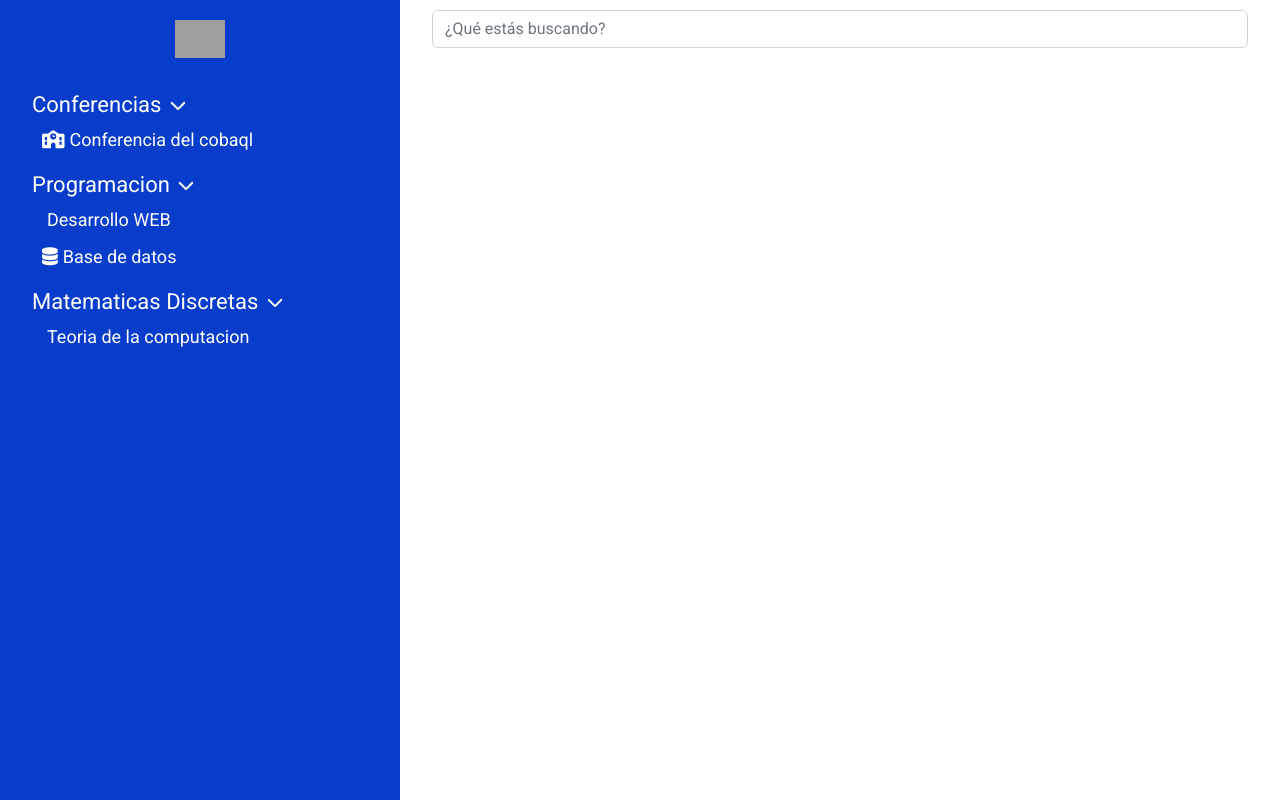
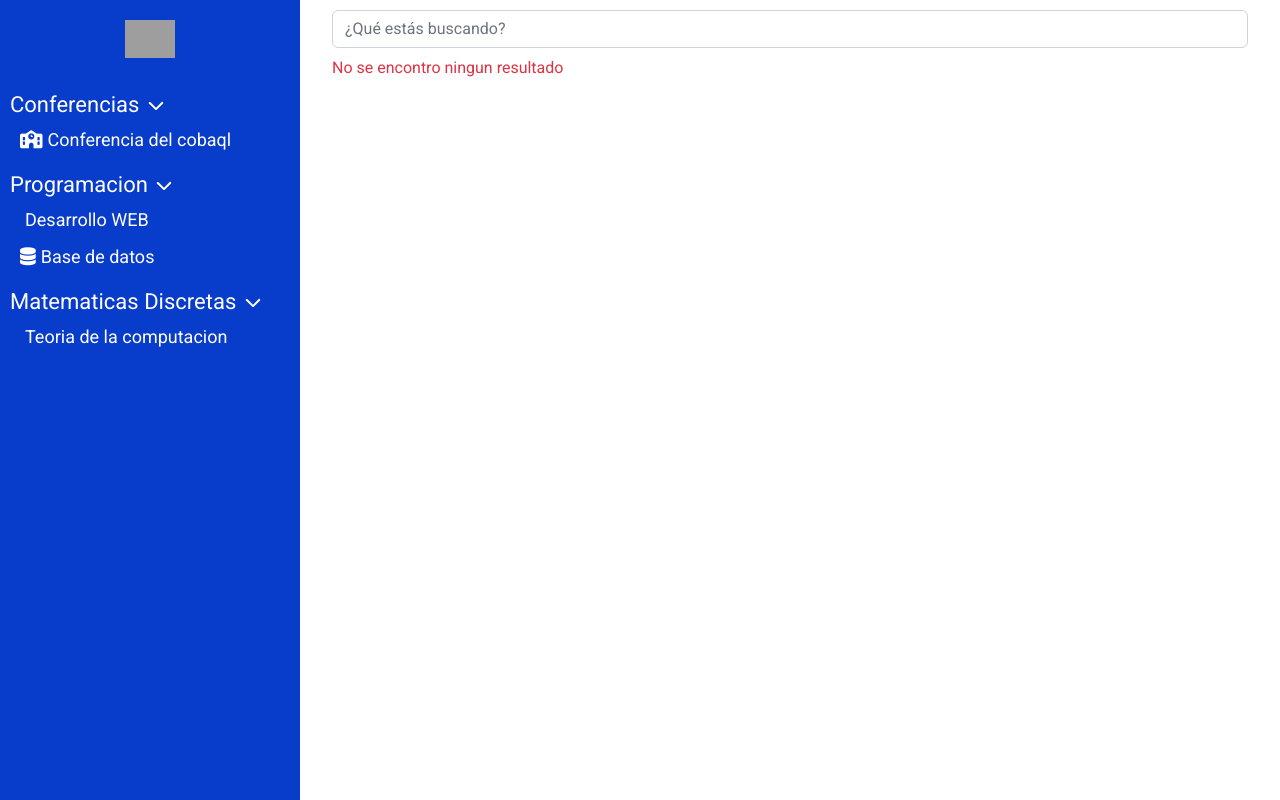
Before and after one commit to alexispathe/APP_plataforma_curso, a React (Vite) app: page / in a window 1280 px wide. Built offline with nearby package versions, Linux system fonts and the light colour scheme; grey boxes are pictures that could not be loaded.

Commit message:
Se añade la grid para los videos

```diff
--- a/src/assets/styles/globalVariables.css
+++ b/src/assets/styles/globalVariables.css
@@ -13,5 +13,5 @@
     --fz-category: 18px;
 
     /*Ancho del header*/
-    --w-header: 400px;
+    --w-header: 300px;
 }
--- a/src/assets/styles/header.css
+++ b/src/assets/styles/header.css
@@ -61,6 +61,9 @@
     width: 100%;
     margin-top: 25px;
 }
+.header-section{
+    padding-left: 10px;
+}
 .header-section-container li{
     list-style: none;
     padding: 5px 0px ;
--- a/src/assets/styles/home.css
+++ b/src/assets/styles/home.css
@@ -1,6 +1,6 @@
 @import url('./globalVariables.css');
 .home-container{
-    width: calc(100% - 400px);
+    width: calc(100% - var(--w-header));
     float: right;
     padding: 10px 20px;
     z-index: 10;
--- a/src/components/Search.jsx
+++ b/src/components/Search.jsx
@@ -1,26 +1,29 @@
 /*---------ESTE ES EL COMPONENTE SIRVE COMO BUSCADOR DE CUALQUIER VIDEO DE ESTIC ------ */
-import { useContext, useState } from 'react';
-import {Form} from 'react-bootstrap';
-import { VideosContext } from '../contexts/VideosProvider';
-import { VideoListComponent } from './VideoListComponent';
-export const Search =()=>{
+import { useContext, useState } from "react";
+import { Form } from "react-bootstrap";
+import { VideosContext } from "../contexts/VideosProvider";
+import { VideoListComponent } from "./VideoListComponent";
+
+export const Search = () => {
   /* IMPORTAMOS EL CONTEXTO Y LO PASAMOS EN USECONTEXT */
   const [videoList, setVideoList] = useState([]);
   const [videosDB, setVideosDB] = useContext(VideosContext); //Como estamos trabajando con un estado en "VideosProvider" lo devolvemos
-    const handleChange=(evt)=>{
+  const handleChange = (evt) => {
     /* Con esta funcion estamos capturando lo que se escribe dentro del formulario para luego hacer una comparacion y mostrar los videos que coencidan con los buscado*/
     const data = [];
-        for(let video of videosDB){
-            if(video.title.toLowerCase().search(evt.target.value.toLowerCase())>=0){
-                data.push(video)
+    for (let video of videosDB) {
+      if (
+        video.title.toLowerCase().search(evt.target.value.toLowerCase()) >= 0
+      ) {
+        data.push(video);
       }
     }
     setVideoList(data);
-    }
-    return(
+  };
+  return (
     <>
       <div className="container">
-            <Form className="d-flex"  onSubmit={(e)=>e.preventDefault()}>
+        <Form className="d-flex" onSubmit={(e) => e.preventDefault()}>
           <Form.Control
             type="search"
             placeholder="¿Qué estás buscando?"
@@ -29,8 +32,15 @@ export const Search =()=>{
             onChange={(e) => handleChange(e)}
           />
         </Form>
-            {videoList.length>=1?<VideoListComponent videoList={videoList}/>: ''}
+        {videoList && videoList.length >= 1 ? (
+            <div>
+                <p className="text-success pt-2">Se encontraron {videoList.length} resultados</p>
+                <VideoListComponent videoList={videoList} sm={12} md={6} lg={4} /> {/*sm, md, lg = tamaño de la grid en bootstrap*/}
+            </div>
+        ) : (
+            <p className="text-danger pt-2">No se encontro ningun resultado</p>
+        )}
       </div>
     </>
   );
-}
+};
--- a/src/components/VideoComponent.jsx
+++ b/src/components/VideoComponent.jsx
@@ -4,7 +4,7 @@
 import "../assets/styles/VideoComponent.css";
 import { useEffect, useState } from "react";
 import { Spinner } from "react-bootstrap";
-export const VideoComponent = ({data}) => {
+export const VideoComponent = ({ data }) => {
   const [idVideo, setIdVideo] = useState("");
   useEffect(() => {
     formatVideoURL();
@@ -12,23 +12,31 @@ export const VideoComponent = ({data}) => {
   const formatVideoURL = () => {
     /*Dentro de esta funcion formatearemos la url del video de youtube para sacar solo el ID*/
     setIdVideo(data.url.split("?v=")[1]);
-
   };
   return (
     <>
-    <h1>{data.title}</h1>
       {idVideo && idVideo.length >= 1 ? (
-        <div className="video-responsive">
-          <iframe
-            width="853"
-            height="480"
-            src={`https://www.youtube.com/embed/${idVideo}`}
-            allow="accelerometer; autoplay; clipboard-write; encrypted-media; gyroscope; picture-in-picture"
-            allowFullScreen
-            title="Embedded youtube"
-          />
+        <div>
+          <div className="video-responsive">
+            <iframe
+              width="570"
+              height="315"
+              src={`https://www.youtube.com/embed/${idVideo}?rel=0`}
+              allow="accelerometer; autoplay; clipboard-write; encrypted-media; gyroscope; picture-in-picture"
+              allowFullScreen
+              title={data.title}
+
+            />
+          </div>
+          <div className="text-center">
+            <p>{data.title}</p>
+          </div>
         </div>
-      ) : <div className="w-100 text-center"><Spinner animation="grow"/></div>}
+      ) : (
+        <div className="w-100 text-center">
+          <Spinner animation="grow" />
+        </div>
+      )}
     </>
   );
 };
--- a/src/components/VideoListComponent.jsx
+++ b/src/components/VideoListComponent.jsx
@@ -1,19 +1,23 @@
 /*---------ESTE ES EL COMPONENTE PADRE PARA LOS VIDEOS, ES DECIR QUE AQUI DEBEOS DE PASAR LA LISTA DE TODOS LOS VIDEOS QUE VAMOS A RENDERIZAR------ */
-import { useEffect, useState } from "react";
 import { VideoComponent } from "./VideoComponent"; //Component que nos servira como render para cada video devuelto
 import { Spinner } from "react-bootstrap";
-export const VideoListComponent = ({videoList}) => {
+import { Row, Col } from "react-bootstrap"; //Importamos estas librerias para trabajar con la "GRID" de bootstrap"
+export const VideoListComponent = ({ videoList,sm,md,lg }) => {
   return (
-    <div>
+    <Row>
       {
         videoList && videoList.length >= 1 ? (
-          videoList.map((video, i) => <VideoComponent key={i} data={video} />)
+          videoList.map((video, i) => (
+            <Col sm={sm} md={md} lg={lg}>
+              <VideoComponent key={i} data={video} />
+            </Col>
+          ))
         ) : (
           <div className="w-100 text-center">
             <Spinner variant="primary" />
           </div>
         ) //El Spinner  se ejecuta cuando  los videos aun no se devuelven
       }
-    </div>
+    </Row>
   );
 };
```
Lines whose indentation alone changed are shown as unchanged.
